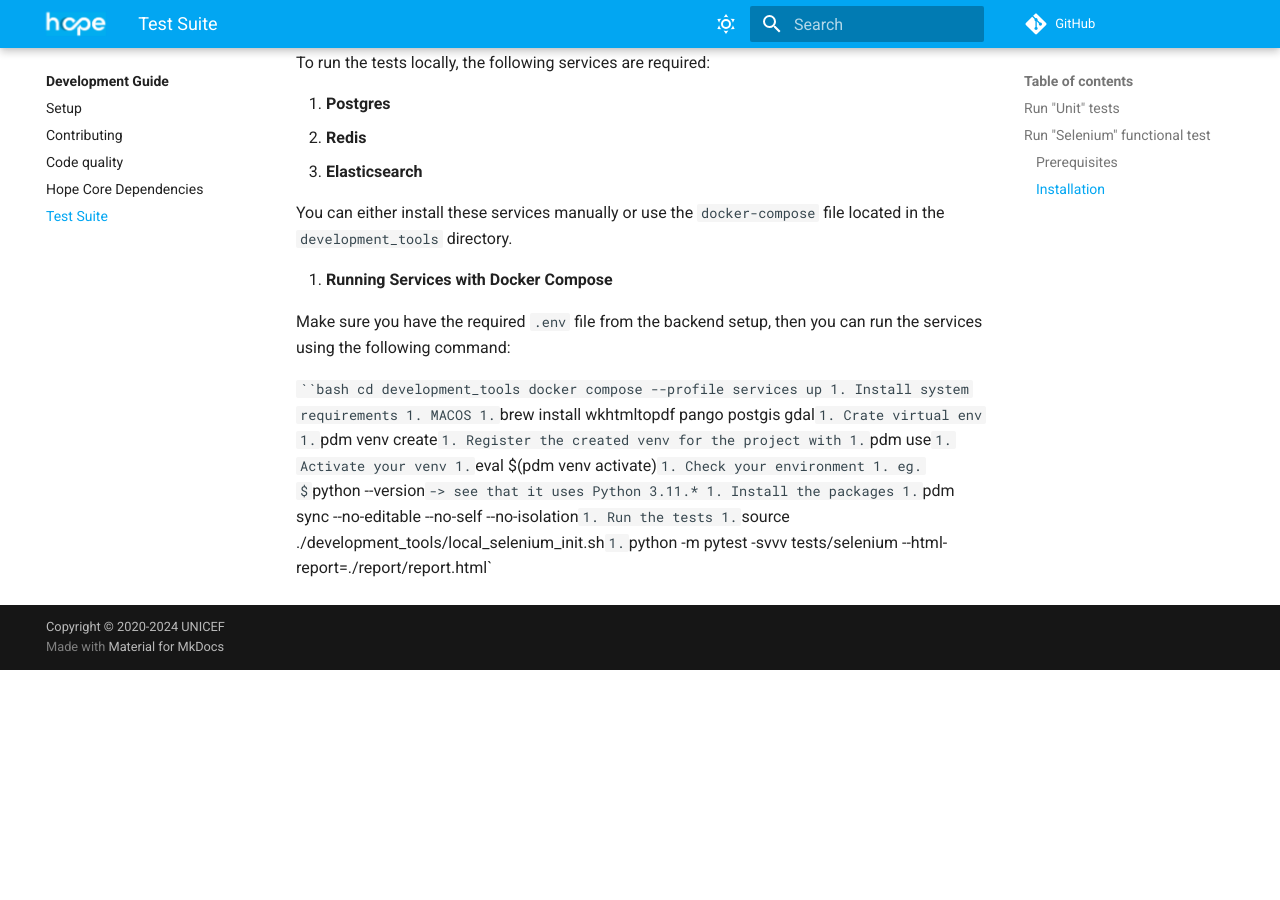
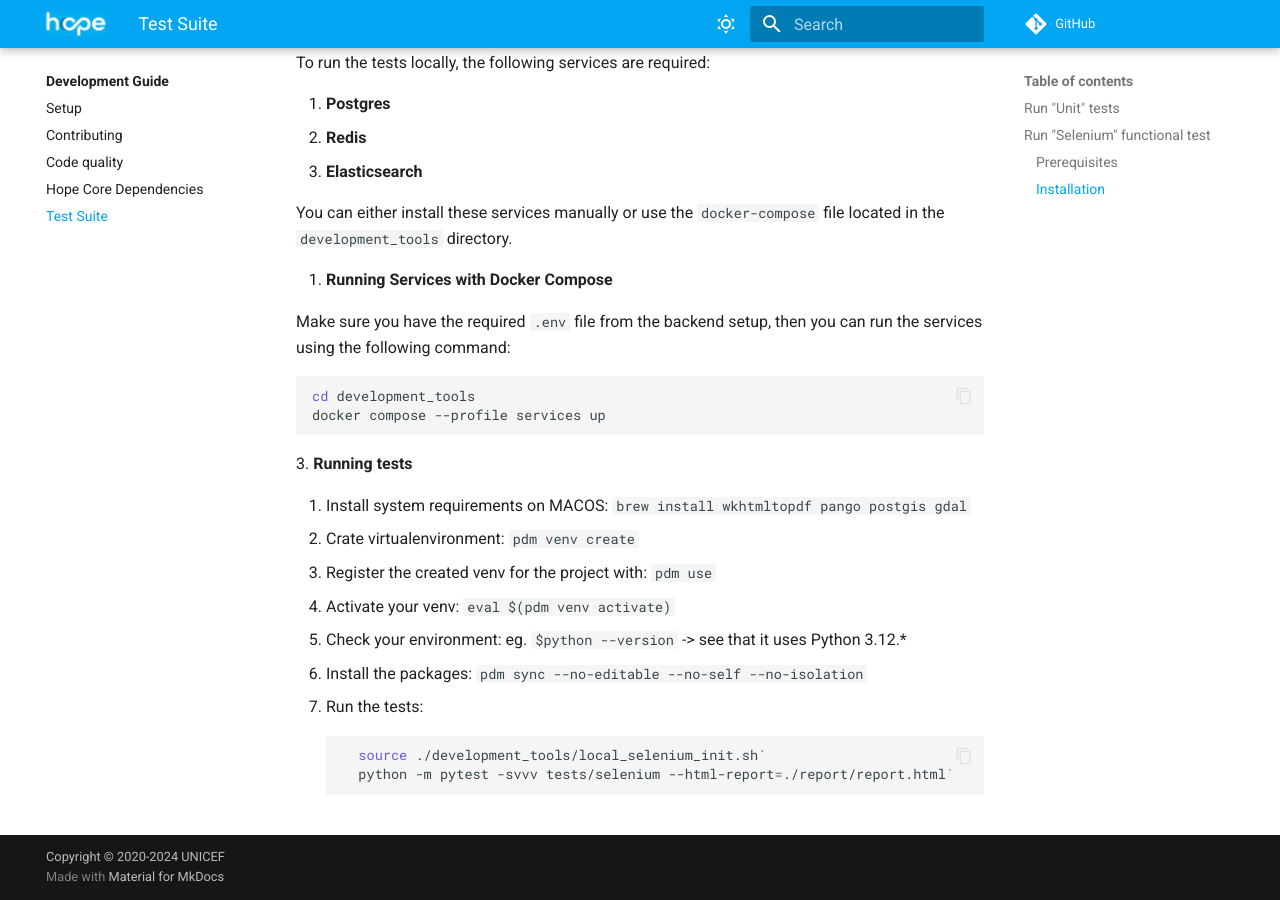
Before and after one commit to unicef/hope-documentation, an MkDocs documentation site: the page built from docs/guide-dev/tests.md, in a window 1280 px wide and 900 px high, scrolled down 895 px. Built offline with MkDocs 1.6.1 and Material for MkDocs 9.7.7, drawn with Linux system fonts in a browser that asks for light colours; plug-ins that fetch from the network failed and are left out; comment, search, counter and statistics services are not loaded; before the commit the page ends 1565 px from its top, so only the background shows below that; some of the changed text lies outside the part shown.

Commit message:
test format

````diff
--- a/docs/guide-dev/tests.md
+++ b/docs/guide-dev/tests.md
@@ -8,8 +8,9 @@ ensuring that the user interface and web interactions function as expected.
 ## Run "Unit" tests
 Unit tests are executed within a Docker container using the pytest framework.
 This ensures a consistent testing environment, isolated from local machine configurations.
-
-    docker compose run --rm backend pytest -n auto --reruns 3  -rP -p no:warnings --cov-report= --capture=sys  /tests/unit
+   ```bash
+    docker compose run --rm backend pytest -n auto --reruns 3  -rP -p no:warnings --cov-report= --capture=sys  ./tests/unit
+   ```
 
 
 ## Run "Selenium" functional test
@@ -32,26 +33,30 @@ This will require some more steps to be taken before running the tests.
 
    You can either install these services manually or use the `docker-compose` file located in the `development_tools` directory.
 
-1. **Running Services with Docker Compose**
+2. **Running Services with Docker Compose**
 
    Make sure you have the required `.env` file from the backend setup, then you can run the services using the following command:
 
    ```bash
    cd development_tools
    docker compose --profile services up
-1. Install system requirements
-   1. MACOS
-      1. `brew install wkhtmltopdf pango postgis gdal`
-1. Crate virtual env
-   1. `pdm venv create`
-1. Register the created venv for the project with
-   1. `pdm use`
-1. Activate your venv
-   1. `eval $(pdm venv activate)`
-1. Check your environment
-   1. eg. $`python --version` -> see that it uses Python 3.11.*
-1. Install the packages
-   1. `pdm sync --no-editable --no-self --no-isolation`
-1. Run the tests
-   1. `source ./development_tools/local_selenium_init.sh`
-   1. `python -m pytest -svvv tests/selenium --html-report=./report/report.html`
+   ```
+3. **Running tests**
+
+1. Install system requirements on MACOS:
+   `brew install wkhtmltopdf pango postgis gdal`
+2. Crate virtualenvironment:
+    `pdm venv create`
+3. Register the created venv for the project with:
+    `pdm use`
+4. Activate your venv:
+    `eval $(pdm venv activate)`
+5. Check your environment:
+    eg. `$python --version` -> see that it uses Python 3.12.*
+6. Install the packages:
+    `pdm sync --no-editable --no-self --no-isolation`
+7. Run the tests:
+    ```bash
+      source ./development_tools/local_selenium_init.sh`
+      python -m pytest -svvv tests/selenium --html-report=./report/report.html`
+    ```
````
